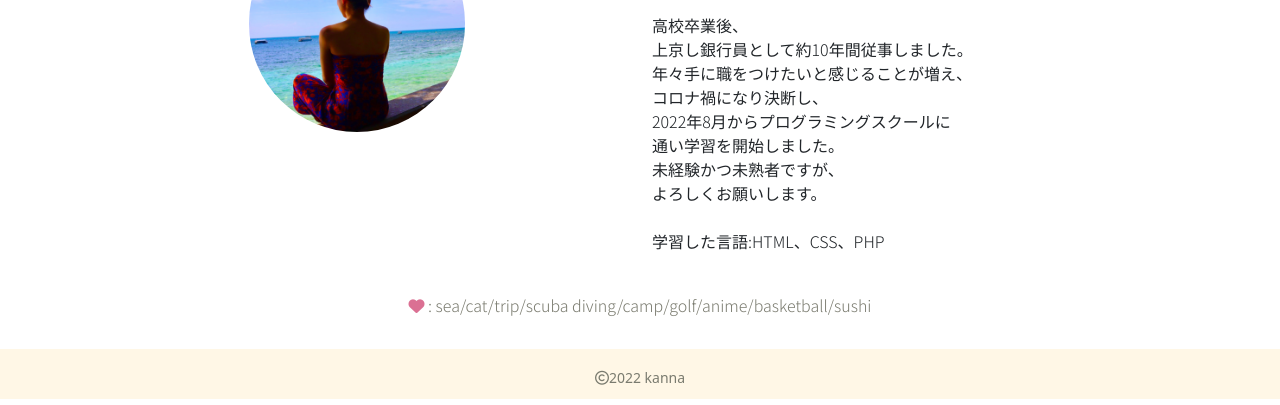
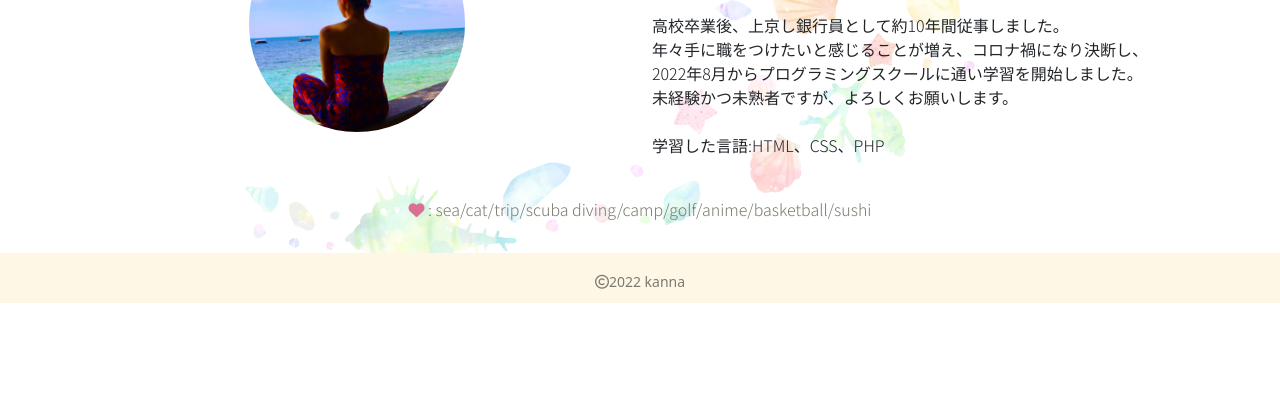
Before and after one commit to yiag/demo2.github.io, a plain HTML site: page index.html in a window 1280 px wide. Shown: the part 1501-1906 px from the top of the page. After the commit the page ends 1810 px from the top, so only its background shows below. Drawn offline with nearby package versions, Linux system fonts and the light colour scheme; a web font is replaced by a local one.

Commit message:
Add files via upload

```diff
--- a/CSS/style.css
+++ b/CSS/style.css
@@ -61,3 +61,47 @@ footer {
 small {
   color: #7A7B6F;
 }
+
+.about-all {
+  background-image: url(../images/about_back.png);
+  background-repeat: no-repeat;
+  background-position: bottom;
+  background-size: 70%;
+  position: relative;
+  z-index: 1;
+}
+
+.about-all::after{
+  content: "";
+  position: absolute;
+  z-index: 2;
+  width: 100%;
+  height:100%;
+  top: 0;
+  left: 0;
+  background-color: white;
+  opacity: 0.5;
+}
+
+.row {
+  position: relative;
+  z-index: 3;
+}
+
+
+
+.sp {
+  display: none;
+}
+
+@media screen and (max-width: 768px){
+
+  .about-contents {
+    text-align: center;
+  }
+
+  .sp {
+    display: block;
+  }
+
+}
```
Also changed, not shown: images/about_back.png (added), images/nail.jpg (added).
